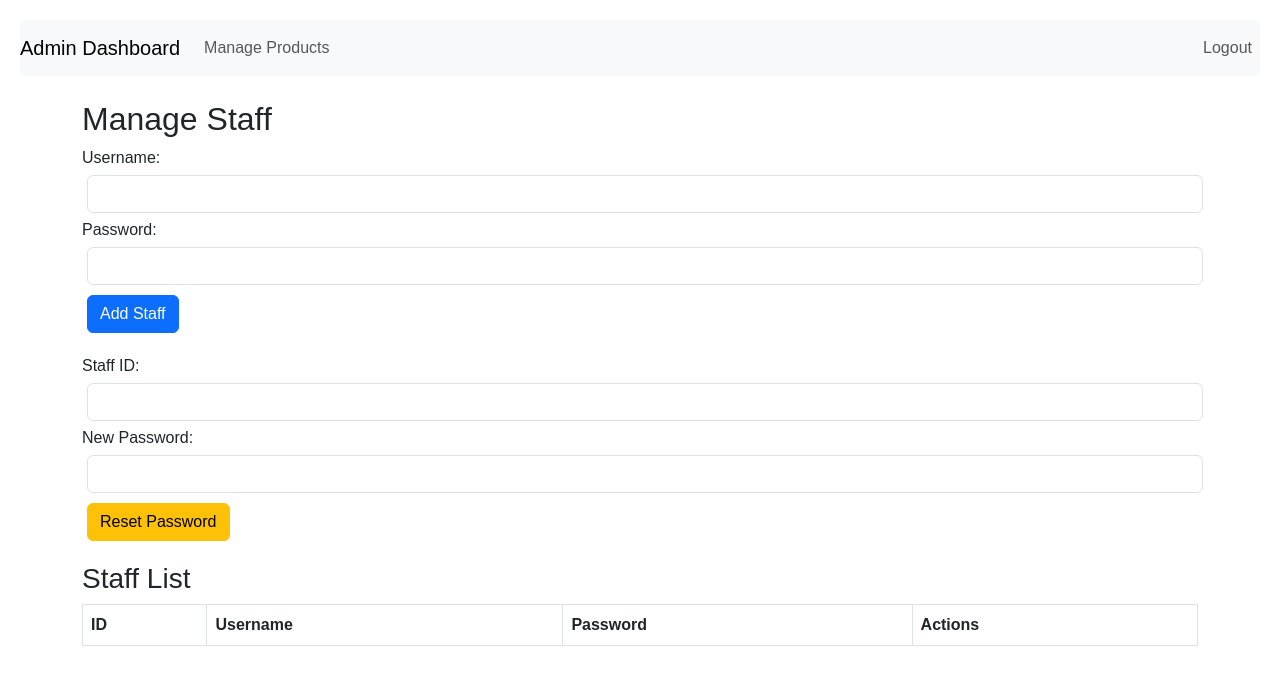
After one commit to Sananta-0902/BMS_py, a Flask app: page /manage_staff in a window 1280 px wide. The commit adds this page. Shown: the top 685 px of the page. Run offline with Flask 3, Linux system fonts and the light colour scheme; the visitor is signed in with stand-in values (Sample User, id 1); lists and menus that the app fills with data are empty.

Commit message:
Implement admin and staff management features, enhance user role validation, and update UI for invoice creation

```diff
--- a/app.py
+++ b/app.py
@@ -11,10 +11,25 @@ def home():
         return render_template('home.html', username=session['user'])
     return redirect(url_for('login'))
 
-@app.route('/admin/products', methods=['GET', 'POST'])
+@app.route('/admin_page', methods=['GET'])
+def admin_page():
+    if 'user' not in session:
+        return redirect(url_for('login'))
+
+    user_role = get_user_role(session['user'])
+    if user_role != 'admin':
+        return "Unauthorized", 403
+
+    return render_template('admin.html')
+
+@app.route('/manage_products', methods=['GET', 'POST'])
 def manage_products():
     if 'user' not in session:
         return redirect(url_for('login'))
+
+    user_role = get_user_role(session['user'])
+    if user_role != 'admin':
+        return "Unauthorized", 403
 
     if request.method == 'POST':
         action = request.form['action']
@@ -37,8 +52,43 @@ def manage_products():
         return redirect(url_for('manage_products'))
 
     products = get_all_products()
-    return render_template('products.html', products=products)
+    return render_template('manage_products.html', products=products)
 
+@app.route('/manage_staff', methods=['GET', 'POST'])
+def manage_staff():
+    if 'user' not in session:
+        return redirect(url_for('login'))
+
+    user_role = get_user_role(session['user'])
+    if user_role != 'admin':
+        return "Unauthorized", 403
+
+    if request.method == 'POST':
+        action = request.form['action']
+
+        if action == 'add_staff':
+            username = request.form['username']
+            password = request.form['password']
+            add_staff(username, password)
+
+        elif action == 'update_staff':
+            staff_id = request.form['id']
+            username = request.form['username']
+            update_staff(staff_id, username)
+
+        elif action == 'delete_staff':
+            staff_id = request.form['id']
+            delete_staff(staff_id)
+
+        elif action == 'reset_password':
+            staff_id = request.form['staff_id']
+            new_password = request.form['new_password']
+            reset_staff_password(staff_id, new_password)
+
+        return redirect(url_for('manage_staff'))
+
+    staffs = get_all_staffs()
+    return render_template('manage_staff.html', staffs=staffs)
 
 @app.route('/login', methods=['GET', 'POST'])
 def login():
@@ -46,18 +96,14 @@ def login():
         user = validate_user(request.form['username'], request.form['password'])
         if user:
             session['user'] = user['username']
-            return redirect(url_for('home'))
+            user_role = get_user_role(user['username'])
+            if user_role == 'admin':
+                return redirect(url_for('manage_products'))
+            elif user_role == 'staff':
+                return redirect(url_for('create_invoice'))
         else:
             flash("Invalid username or password")
     return render_template('login.html')
-
-@app.route('/register', methods=['GET', 'POST'])
-def register():
-    if request.method == 'POST':
-        register_user(request.form['username'], request.form['password'])
-        flash("Registered successfully! Please login.")
-        return redirect(url_for('login'))
-    return render_template('register.html')
 
 @app.route('/logout')
 def logout():
@@ -68,6 +114,10 @@ def logout():
 def create_invoice():
     if 'user' not in session:
         return redirect(url_for('login'))
+
+    user_role = get_user_role(session['user'])
+    if user_role != 'staff':
+        return "Unauthorized", 403
 
     if request.method == 'POST':
         # Get customer details from form
@@ -97,8 +147,6 @@ def create_invoice():
     products = get_all_products()
     return render_template('create_invoice.html', products=products)
 
-
-
 @app.route('/invoice/<int:invoice_id>')
 def view_invoice(invoice_id):
     if 'user' not in session:
--- a/billing_system.sql
+++ b/billing_system.sql
@@ -38,3 +38,6 @@ CREATE TABLE users (
 
 ALTER TABLE customers ADD CONSTRAINT unique_customer UNIQUE (name, phone);
 ALTER TABLE customers DROP INDEX unique_customer;
+
+ALTER TABLE users
+ADD COLUMN role ENUM('admin', 'staff') NOT NULL DEFAULT 'staff';
--- a/db.py
+++ b/db.py
@@ -30,6 +30,14 @@ def validate_user(username, password):
     if user and check_password_hash(user['password'], password):
         return user
     return None
+
+def get_user_role(username):
+    db = get_db_connection()
+    cursor = db.cursor()
+    cursor.execute("SELECT role FROM users WHERE username = %s", (username,))
+    result = cursor.fetchone()
+    db.close()
+    return result[0] if result else None
 
 # ===================== CUSTOMER FUNCTIONS =====================
 
@@ -80,6 +88,44 @@ def get_all_products():
     products = cursor.fetchall()
     db.close()
     return products
+
+def add_staff(username, password):
+    db = get_db_connection()
+    cursor = db.cursor()
+    hashed = generate_password_hash(password)
+    cursor.execute("INSERT INTO users (username, password, role) VALUES (%s, %s, %s)", (username, hashed, 'staff'))
+    db.commit()
+    db.close()
+
+def delete_staff(staff_id):
+    db = get_db_connection()
+    cursor = db.cursor()
+    cursor.execute("DELETE FROM users WHERE id = %s AND role = %s", (staff_id, 'staff'))
+    db.commit()
+    db.close()
+
+def update_staff(staff_id, username):
+    db = get_db_connection()
+    cursor = db.cursor()
+    cursor.execute("UPDATE users SET username = %s WHERE id = %s AND role = %s", (username, staff_id, 'staff'))
+    db.commit()
+    db.close()
+
+def reset_staff_password(staff_id, new_password):
+    db = get_db_connection()
+    cursor = db.cursor()
+    hashed = generate_password_hash(new_password)
+    cursor.execute("UPDATE users SET password = %s WHERE id = %s AND role = %s", (hashed, staff_id, 'staff'))
+    db.commit()
+    db.close()
+
+def get_all_staffs():
+    db = get_db_connection()
+    cursor = db.cursor(dictionary=True)
+    cursor.execute("SELECT id, username, password FROM users WHERE role = %s", ('staff',))
+    staffs = cursor.fetchall()
+    db.close()
+    return staffs
 
 def get_products():
     return get_all_products()
--- a/static/css/style.css
+++ b/static/css/style.css
@@ -1,3 +1,7 @@
+/* Bootstrap CSS CDN */
+@import url('https://cdn.jsdelivr.net/npm/bootstrap@5.3.0/dist/css/bootstrap.min.css');
+
+/* Existing styles */
 body {
     font-family: Arial, sans-serif;
     padding: 20px;
--- /dev/null
+++ b/templates/manage_staff.html
@@ -0,0 +1,85 @@
+<!DOCTYPE html>
+<html lang="en">
+
+<head>
+    <meta charset="UTF-8">
+    <meta name="viewport" content="width=device-width, initial-scale=1.0">
+    <title>Manage Staff</title>
+    <link rel="stylesheet" href="{{ url_for('static', filename='css/style.css') }}">
+</head>
+
+<body>
+    <nav class="navbar navbar-expand-lg navbar-light bg-light">
+        <a class="navbar-brand" href="#">Admin Dashboard</a>
+        <div class="collapse navbar-collapse">
+            <ul class="navbar-nav">
+                <li class="nav-item"><a class="nav-link" href="{{ url_for('manage_products') }}">Manage Products</a>
+                </li>
+            </ul>
+        </div>
+        <div class="collapse navbar-collapse justify-content-end">
+            <ul class="navbar-nav">
+                <li class="nav-item">
+                    <a class="nav-link" href="{{ url_for('logout') }}">Logout</a>
+                </li>
+            </ul>
+        </div>
+    </nav>
+    <div class="container mt-4">
+        <h2>Manage Staff</h2>
+        <form method="POST" class="mb-3">
+            <input type="hidden" name="action" value="add_staff">
+            <div class="form-group">
+                <label for="username">Username:</label>
+                <input type="text" id="username" name="username" class="form-control" required>
+            </div>
+            <div class="form-group">
+                <label for="password">Password:</label>
+                <input type="password" id="password" name="password" class="form-control" required>
+            </div>
+            <button type="submit" class="btn btn-primary">Add Staff</button>
+        </form>
+        <form method="POST" class="mb-3">
+            <input type="hidden" name="action" value="reset_password">
+            <div class="form-group">
+                <label for="staff_id">Staff ID:</label>
+                <input type="number" id="staff_id" name="staff_id" class="form-control" required>
+            </div>
+            <div class="form-group">
+                <label for="new_password">New Password:</label>
+                <input type="password" id="new_password" name="new_password" class="form-control" required>
+            </div>
+            <button type="submit" class="btn btn-warning">Reset Password</button>
+        </form>
+        <h3>Staff List</h3>
+        <table class="table table-bordered">
+            <thead>
+                <tr>
+                    <th>ID</th>
+                    <th>Username</th>
+                    <th>Password</th>
+                    <th>Actions</th>
+                </tr>
+            </thead>
+            <tbody>
+                {% for staff in staffs %}
+                <tr>
+                    <form method="POST">
+                        <td><input type="hidden" name="id" value="{{ staff.id }}">{{ staff.id }}</td>
+                        <td><input type="text" name="username" value="{{ staff.username }}" class="form-control"></td>
+                        <td><input type="text" name="password" value="{{ staff.password }}" class="form-control"></td>
+                        <td>
+                            <button type="submit" name="action" value="update_staff"
+                                class="btn btn-success">Update</button>
+                            <button type="submit" name="action" value="delete_staff" class="btn btn-danger"
+                                onclick="return confirm('Delete this staff?')">Delete</button>
+                        </td>
+                    </form>
+                </tr>
+                {% endfor %}
+            </tbody>
+        </table>
+    </div>
+</body>
+
+</html>
```
Also changed, not shown: templates/admin.html (added, +22 -0 lines), templates/create_invoice.html (+40 -13 lines), templates/home.html (deleted, +0 -9 lines), templates/invoice_display.html (+30 -43 lines), templates/login.html (+24 -8 lines), templates/manage_products.html (added, +72 -0 lines), templates/products.html (deleted, +0 -36 lines), templates/register.html (deleted, +0 -10 lines).
